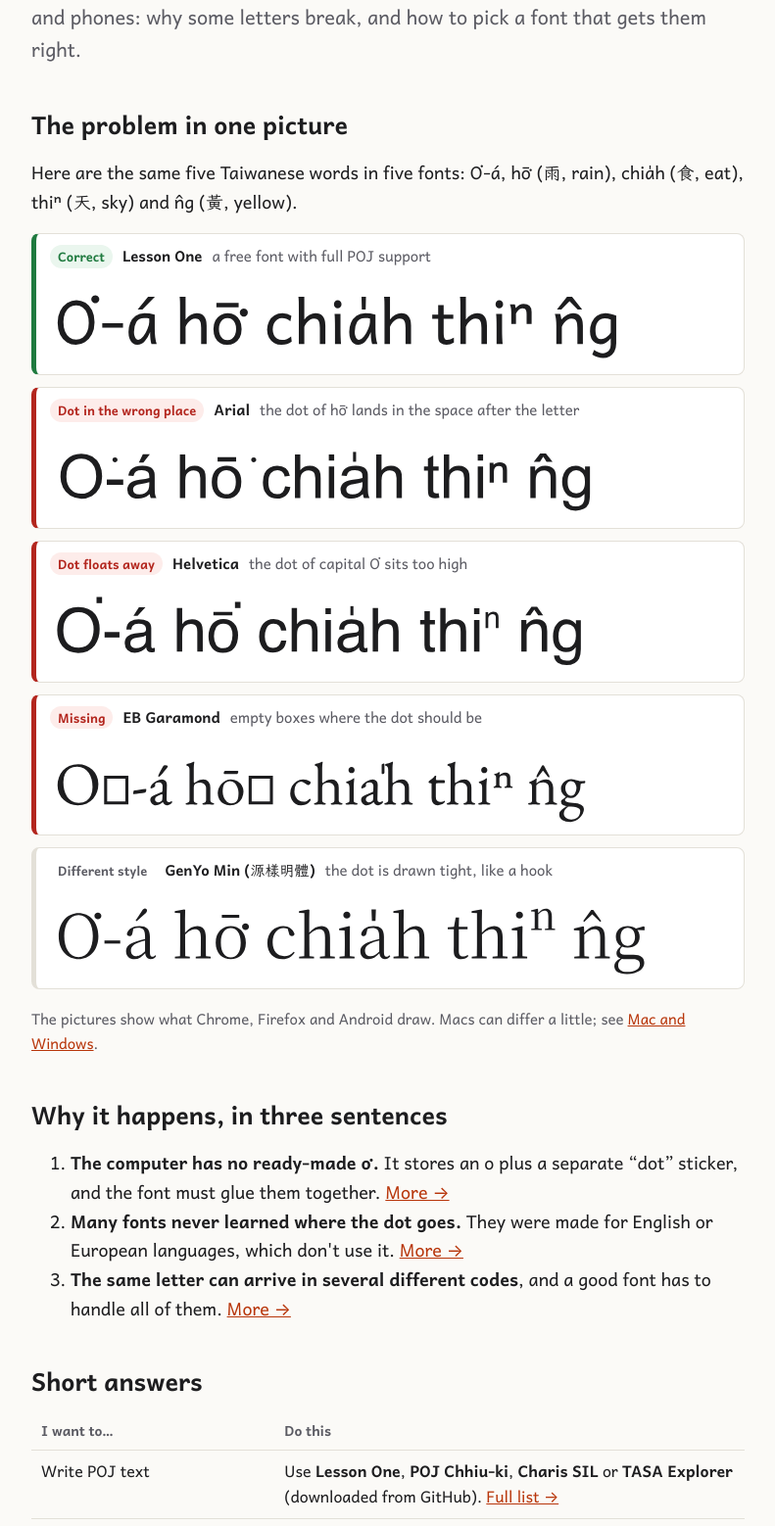
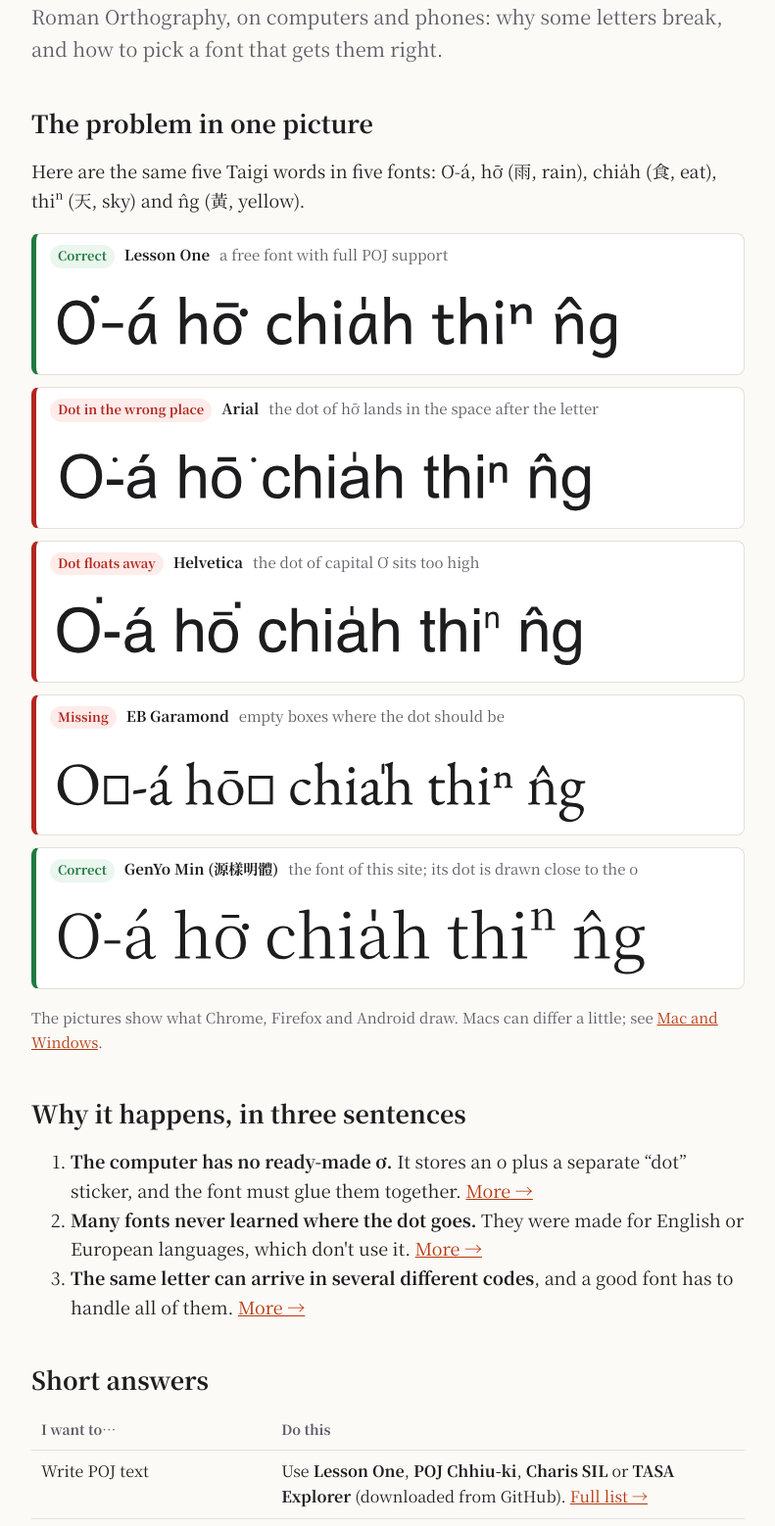
Before and after one commit to PehoejiFont/PehoejiFont.github.io, a plain HTML site: page index.html in a window 1280 px wide. Shown: the part 236-1794 px from the top of the page at 98% size, without its empty margins (244-1035 px from the left). Drawn offline with Linux system fonts and the light colour scheme.

Commit message:
Set the whole guide in GenYo Min and use Taigi terminology
- All text now uses 源樣明體 GenYoMin2 TW (OFL), self-hosted as Regular
  and Bold subsets (~82 KB each): Latin, POJ marks and the Han
  characters the pages use. Lesson One and Iansui files removed.
  tools/build_site_fonts.sh rebuilds the subsets.
- Terminology per the taigi-terminology-guide skill: Taigi (not
  Taiwanese), Roman Orthography, KPL (not Tâi-lô).

Co-Authored-By: Claude Opus 5.5 <noreply@anthropic.com>

```diff
--- a/assets/site.css
+++ b/assets/site.css
@@ -1,10 +1,8 @@
-/* Lesson One (OFL, by But Ko) is self-hosted so every POJ letter on these pages draws correctly. */
-@font-face { font-family: "Lesson One"; src: url("fonts/LessonOne-Regular.woff2") format("woff2"); font-weight: 400; font-style: normal; font-display: swap; }
-@font-face { font-family: "Lesson One"; src: url("fonts/LessonOne-Bold.woff2") format("woff2"); font-weight: 700; font-style: normal; font-display: swap; }
-@font-face { font-family: "Lesson One"; src: url("fonts/LessonOne-Italic.woff2") format("woff2"); font-weight: 400; font-style: italic; font-display: swap; }
-/* 芫荽 Iansui (OFL, by But Ko) for the Han characters, cut down to the ones these pages use.
+/* 源樣明體 GenYo Min (GenYoMin2 TW, OFL, by But Ko) for all text, self-hosted so every POJ letter
+   draws correctly. Subsets: Latin + POJ marks + the Han characters the pages use.
    Rebuild with tools/build_site_fonts.sh after adding new Han characters. */
-@font-face { font-family: "Iansui Site"; src: url("fonts/Iansui-SiteSubset.woff2") format("woff2"); font-weight: 400 700; font-display: swap; }
+@font-face { font-family: "GenYo Site"; src: url("fonts/GenYoMin2TW-R-site.woff2") format("woff2"); font-weight: 400; font-style: normal; font-display: swap; }
+@font-face { font-family: "GenYo Site"; src: url("fonts/GenYoMin2TW-B-site.woff2") format("woff2"); font-weight: 700; font-style: normal; font-display: swap; }
 
 :root {
   --bg: #fbfaf7;
@@ -43,7 +41,7 @@ body {
   margin: 0;
   background: var(--bg);
   color: var(--ink);
-  font-family: "Lesson One", "Iansui Site", system-ui, -apple-system, "Segoe UI", "PingFang TC", "Noto Sans TC", sans-serif;
+  font-family: "GenYo Site", "Noto Serif TC", "Songti TC", serif;
   font-size: 18px;
   line-height: 1.65;
 }
@@ -68,7 +66,7 @@ h2 { font-size: 25px; line-height: 1.3; margin: 44px 0 10px; }
 h3 { font-size: 20px; margin: 28px 0 6px; }
 p.lead { font-size: 20px; color: var(--muted); margin-top: 0; }
 
-.poj { font-family: "Lesson One", "Iansui Site", sans-serif; }
+.poj { font-family: "GenYo Site", serif; }
 .big { font-size: 1.6em; }
 code, kbd {
   font-family: ui-monospace, "SF Mono", Menlo, Consolas, monospace;
--- a/index.html
+++ b/index.html
@@ -4,7 +4,7 @@
 <meta charset="utf-8">
 <meta name="viewport" content="width=device-width, initial-scale=1">
 <title>POJ Font Guide</title>
-<meta name="description" content="Why Taiwanese Pe̍h-ōe-jī letters like o͘ and a̍ break in many fonts, and which free fonts get them right. A plain-language guide with examples.">
+<meta name="description" content="Why Taigi Pe̍h-ōe-jī letters like o͘ and a̍ break in many fonts, and which free fonts get them right. A plain-language guide with examples.">
 <link rel="stylesheet" href="assets/site.css">
 </head>
 <body>
@@ -22,10 +22,10 @@
 
 <main class="wrap">
 <h1>Why does <span class="poj">o͘</span> look wrong in my font?</h1>
-<p class="lead">A short guide to writing Taiwanese in <span class="poj">Pe̍h-ōe-jī</span> (白話字, POJ) on computers and phones: why some letters break, and how to pick a font that gets them right.</p>
+<p class="lead">A short guide to writing Taigi (台語) in <span class="poj">Pe̍h-ōe-jī</span> (白話字, POJ), its classic Roman Orthography, on computers and phones: why some letters break, and how to pick a font that gets them right.</p>
 
 <h2>The problem in one picture</h2>
-<p>Here are the same five Taiwanese words in five fonts: <span class="poj">O͘-á</span>, <span class="poj">hō͘</span> (雨, rain), <span class="poj">chia̍h</span> (食, eat), <span class="poj">thiⁿ</span> (天, sky) and <span class="poj">n̂g</span> (黃, yellow).</p>
+<p>Here are the same five Taigi words in five fonts: <span class="poj">O͘-á</span>, <span class="poj">hō͘</span> (雨, rain), <span class="poj">chia̍h</span> (食, eat), <span class="poj">thiⁿ</span> (天, sky) and <span class="poj">n̂g</span> (黃, yellow).</p>
 
 <div class="examples">
   <div class="ex good"><div class="label"><span class="tag good">Correct</span><b>Lesson One</b> a free font with full POJ support</div>
@@ -36,7 +36,7 @@
     <img src="assets/img/sample-helvetica.svg" alt="The same words in Helvetica: dots float above the letters"></div>
   <div class="ex bad"><div class="label"><span class="tag bad">Missing</span><b>EB Garamond</b> empty boxes where the dot should be</div>
     <img src="assets/img/sample-ebgaramond.svg" alt="The same words in EB Garamond: empty boxes instead of the dot"></div>
-  <div class="ex"><div class="label"><span class="tag">Different style</span><b>GenYo Min (源樣明體)</b> the dot is drawn tight, like a hook</div>
+  <div class="ex good"><div class="label"><span class="tag good">Correct</span><b>GenYo Min (源樣明體)</b> the font of this site; its dot is drawn close to the o</div>
     <img src="assets/img/sample-genyo.svg" alt="The same words in GenYo Min: the dot is close to the o"></div>
 </div>
 <p class="legend">The pictures show what Chrome, Firefox and Android draw. Macs can differ a little; see <a href="problems.html#mac">Mac and Windows</a>.</p>
@@ -66,7 +66,7 @@
 </main>
 
 <footer class="site"><div class="wrap">
-  PehoejiFont project · Text is set in <a href="https://github.com/ButTaiwan/LessonOne">Lesson One</a> and <a href="https://github.com/ButTaiwan/iansui">芫荽 Iansui</a> by But Ko (SIL Open Font License: <a href="assets/fonts/LessonOne-OFL.txt">Lesson One</a>, <a href="assets/fonts/Iansui-OFL.txt">Iansui</a>) · <a href="https://github.com/PehoejiFont/PehoejiFont.github.io">Source on GitHub</a>
+  PehoejiFont project · Text is set in <a href="https://github.com/ButTaiwan/genyo-font">源樣明體 GenYo Min</a> by But Ko (<a href="assets/fonts/GenYo-OFL.txt">SIL Open Font License</a>) · <a href="https://github.com/PehoejiFont/PehoejiFont.github.io">Source on GitHub</a>
 </div></footer>
 </body>
 </html>
```
Also changed, not shown: choose.html (+5 -5 lines), fonts.html (+1 -1 lines), letters.html (+4 -4 lines), makers.html (+4 -4 lines), problems.html (+2 -2 lines), assets/fonts/GenYo-OFL.txt, assets/fonts/GenYoMin2TW-B-site.woff2 (added), assets/fonts/GenYoMin2TW-R-site.woff2 (added), assets/fonts/Iansui-OFL.txt (deleted), assets/fonts/Iansui-SiteSubset.woff2 (deleted), assets/fonts/LessonOne-Bold.woff2 (deleted), assets/fonts/LessonOne-Italic.woff2 (deleted), assets/fonts/LessonOne-Regular.woff2 (deleted), 2 other files.
